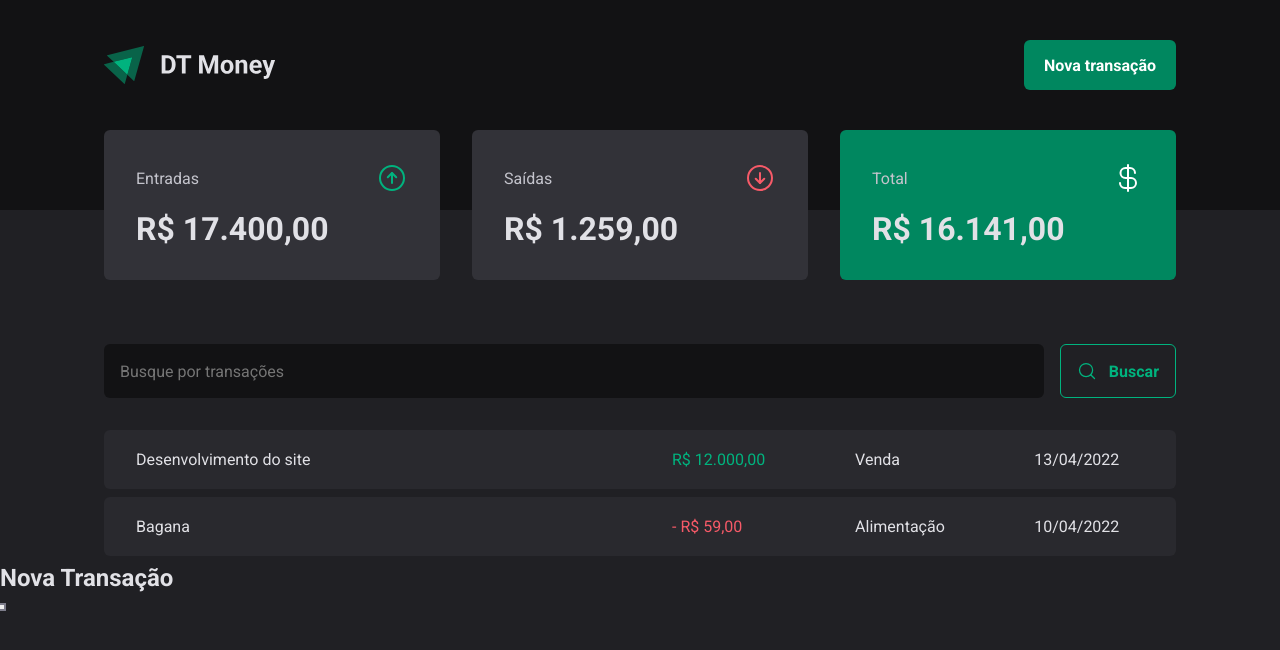
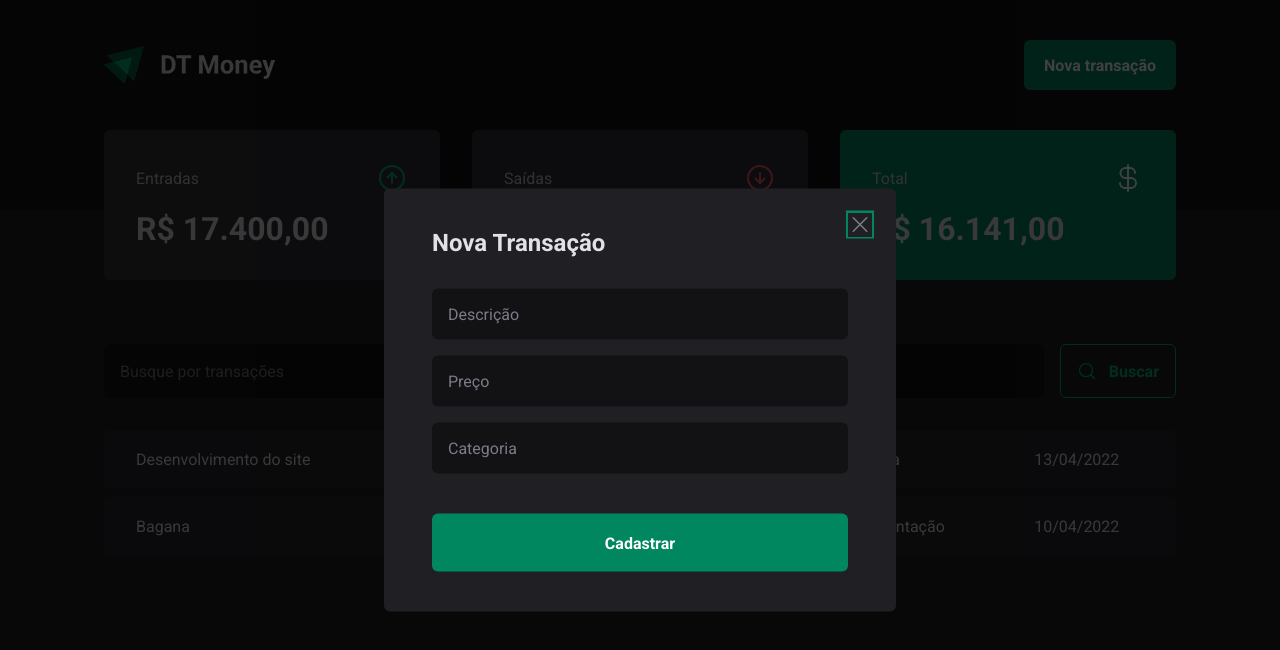
Before and after one commit to diegonacif/dt-money, a React (Vite) app: page / in a window 1280 px wide. Both pictures are taken after a click on the button "Nova transação". Shown: the top 650 px of the page. Built offline with nearby package versions, Linux system fonts and the light colour scheme.

Commit message:
style: new transaction modal

```diff
--- a/src/components/Header/index.tsx
+++ b/src/components/Header/index.tsx
@@ -2,6 +2,7 @@ import { HeaderContainer, HeaderContent, NewtransactionButton } from "./styles";
 import * as Dialog from '@radix-ui/react-dialog';
 
 import logoImg from '../../assets/logo.svg'
+import { NewTransactionModal } from "../NewTransactionModal";
 
 export function Header() {
   return (
@@ -14,13 +15,7 @@ export function Header() {
             <NewtransactionButton>Nova transação</NewtransactionButton>
           </Dialog.Trigger>
 
-          <Dialog.Portal>
-            <Dialog.Overlay />
-            <Dialog.Content>
-              <Dialog.Title>Nova Transação</Dialog.Title>
-              <Dialog.Close />
-            </Dialog.Content>
-          </Dialog.Portal>
+          <NewTransactionModal />
 
         </Dialog.Root>
       </HeaderContent>
--- /dev/null
+++ b/src/components/NewTransactionModal/index.tsx
@@ -0,0 +1,28 @@
+import * as Dialog from '@radix-ui/react-dialog';
+
+import { CloseButton, Content, NewTransationModalContainer, Overlay } from "./styles";
+import { X } from 'phosphor-react';
+
+export function NewTransactionModal() {
+  return (
+    <Dialog.Portal>
+      <Overlay />
+
+      <Content>
+        <Dialog.Title>Nova Transação</Dialog.Title>
+
+        <CloseButton>
+          <X size="24" />
+        </CloseButton>
+
+        <form action="">
+          <input type="text" placeholder="Descrição" required />
+          <input type="number" placeholder="Preço" />
+          <input type="text" placeholder="Categoria" />
+
+          <button type="submit">Cadastrar</button>
+        </form>
+      </Content>
+    </Dialog.Portal>
+  )
+}
--- /dev/null
+++ b/src/components/NewTransactionModal/styles.ts
@@ -0,0 +1,76 @@
+import { styled } from "styled-components";
+import * as Dialog from '@radix-ui/react-dialog';
+
+export const NewTransationModalContainer = styled.div`
+
+`
+
+export const Overlay = styled(Dialog.Overlay)`
+  position: fixed;
+  width: 100vw;
+  height: 100vh;
+  inset: 0;
+  background: rgba(0, 0, 0, 0.75);
+`;
+
+export const Content = styled(Dialog.Content)`
+  min-width: 32rem;
+  border-radius: 6px;
+  padding: 2.5rem 3rem;
+  background: ${props => props.theme["gray-800"]};
+
+  position: fixed;
+  top: 50%;
+  left: 50%;
+  transform: translate(-50%, -50%);
+
+  form {
+    margin-top: 2rem;
+
+    display: flex;
+    flex-direction: column;
+    gap: 1rem;
+
+    input {
+      border-radius: 6px;
+      border: 0;
+      background: ${props => props.theme["gray-900"]};
+      color: ${props => props.theme["gray-300"]};
+      padding: 1rem;
+
+      &::placeholder {
+        color: ${props => props.theme["gray-500"]};
+      }
+    }
+
+    button[type="submit"] {
+      height: 58px;
+      border: 0;
+      background: ${props => props.theme["green-500"]};
+      color: ${props => props.theme.white};
+      font-weight: bold;
+      padding: 0 1.25rem;
+      border-radius: 6px;
+      margin-top: 1.5rem;
+      cursor: pointer;
+      transition: background-color 0.1s;
+
+      &:hover {
+        background: ${props => props.theme["green-700"]};
+        transition: background-color 0.2s;
+      }
+
+    }
+  }
+`;
+
+export const CloseButton = styled(Dialog.Close)`
+  position: absolute;
+  background: transparent;
+  border: 0;
+  top: 1.5rem;
+  right: 1.5rem;
+  line-height: 0;
+  cursor: pointer;
+  color: ${props => props.theme["gray-500"]};
+`
--- a/src/styles/global.ts
+++ b/src/styles/global.ts
@@ -9,7 +9,7 @@ export const GlobalStyle = createGlobalStyle`
 
   :focus {
     outline: 0;
-    box-shadow: 0 0 0 2px ${(props) => props.theme["gray-500"]}
+    box-shadow: 0 0 0 2px ${(props) => props.theme["green-500"]}
   }
 
   body {
```
